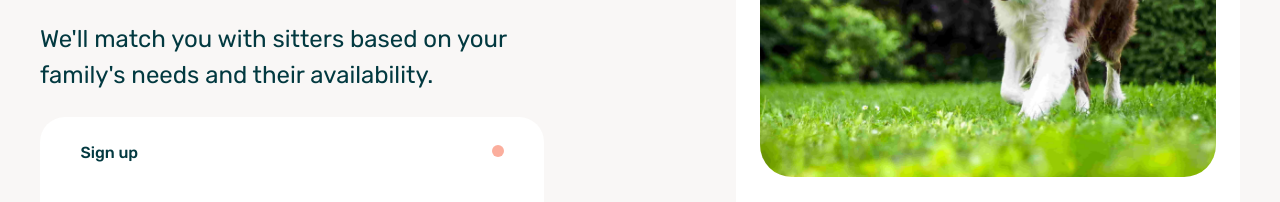
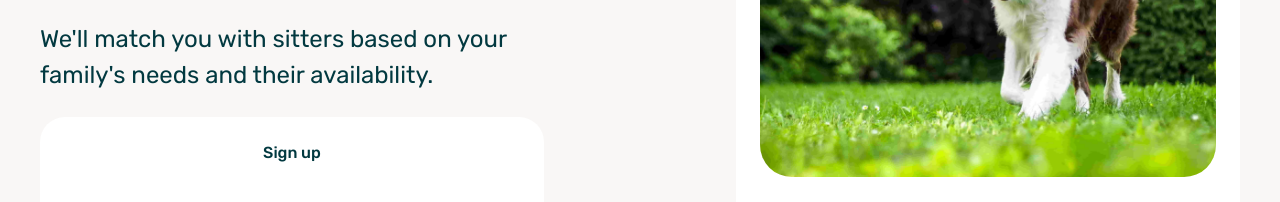
Before and after one commit to samsonc89/otter-replica, a React (Vite) app: page / in a window 1280 px wide. Shown: the part 1320-1522 px from the top of the page. Built offline with nearby package versions, Linux system fonts and the light colour scheme.

Commit message:
Refactor tab styling for medium screens

```diff
--- a/src/components/How/how.css
+++ b/src/components/How/how.css
@@ -58,12 +58,6 @@
   font-weight: 500;
 }
 
-.active-tab a {
-  width: 100%;
-  display: flex;
-  justify-content: space-between;
-}
-
 /* .active-tab::before {
   content: " ";
   display: inline-block;
@@ -74,16 +68,6 @@
   border-radius: 50%;
   background-color: hsl(11deg 92% 80%);
 } */
-.active-tab > a::after {
-  content: " ";
-  display: inline-block;
-  width: 12px;
-  height: 12px;
-  -moz-border-radius: 50%;
-  -webkit-border-radius: 50%;
-  border-radius: 50%;
-  background-color: hsl(11deg 92% 80%);
-}
 
 @media screen and (max-width: 991px) {
   .how-wrapper {
@@ -105,6 +89,21 @@
     flex-direction: column;
     align-items: flex-start;
   }
+  .how-tab {
+    width: 100%;
+    display: flex;
+    justify-content: space-between;
+  }
+  .how-tab::after {
+    content: " ";
+    display: inline-block;
+    width: 12px;
+    height: 12px;
+    -moz-border-radius: 50%;
+    -webkit-border-radius: 50%;
+    border-radius: 50%;
+    background-color: hsl(11deg 92% 80%);
+  }
 }
 @media screen and (max-width: 767px) {
 }
```
